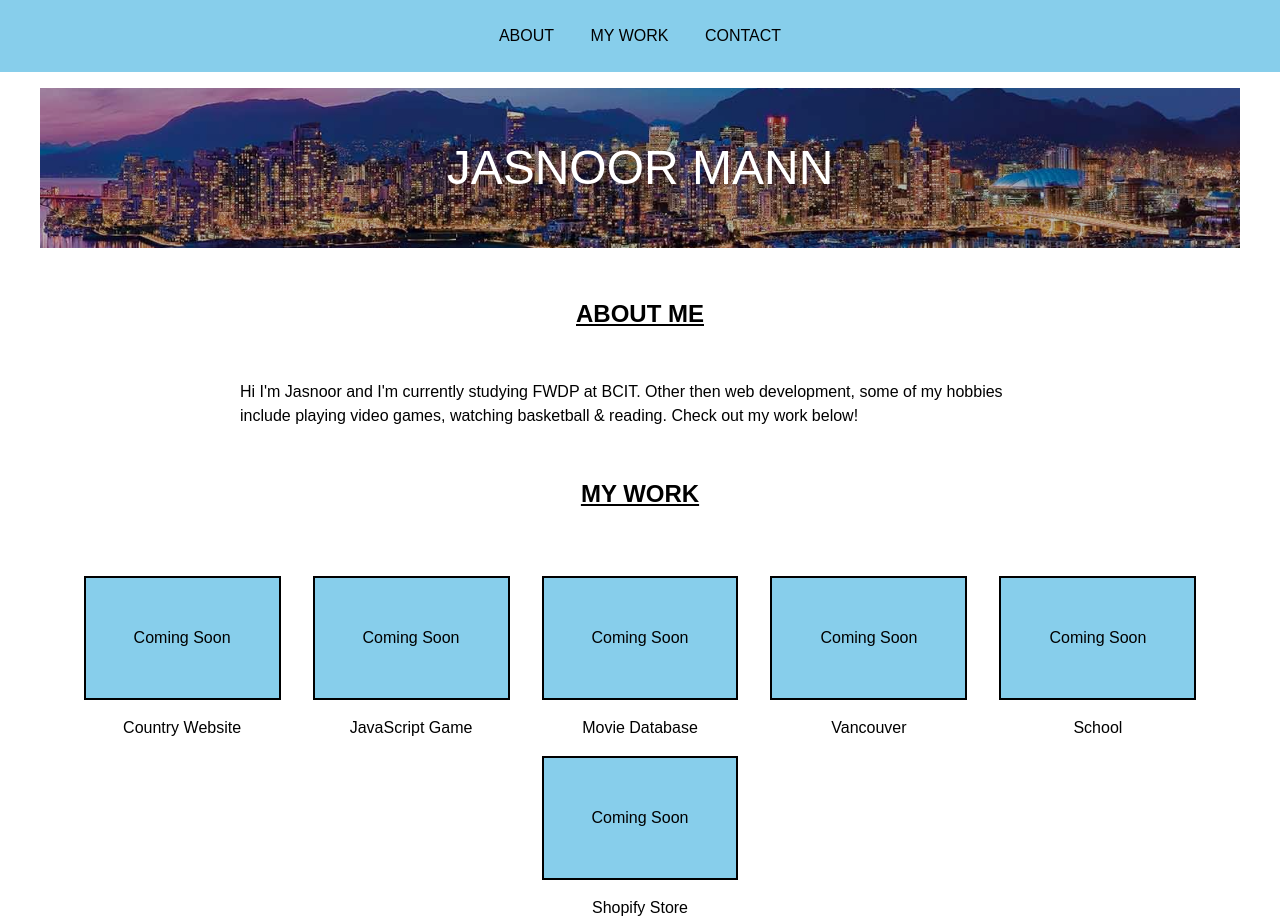
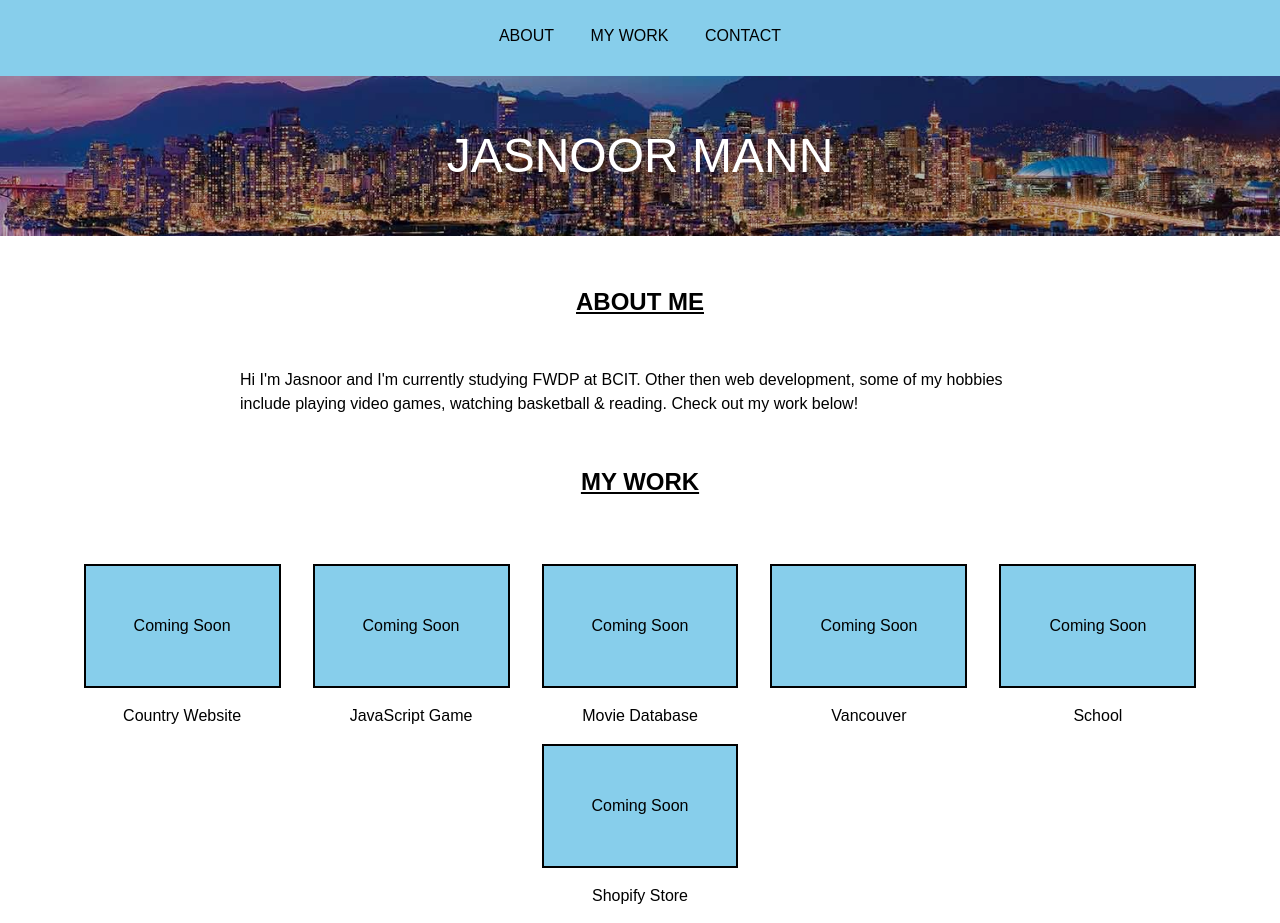
Before and after one commit to JasnoorM17/landing-page, a plain HTML site: page index.html in a window 1280 px wide. Shown: the top 923 px of the page. Drawn offline with Linux system fonts and the light colour scheme; a web font is replaced by a local one.

Commit message:
fix site header padding

```diff
--- a/styles/styles.css
+++ b/styles/styles.css
@@ -48,6 +48,7 @@ a:focus {
     align-items: center;
     justify-content: space-between;
     background-color: skyblue;
+    padding-bottom: 0.25rem;
 }
 
 
@@ -63,6 +64,8 @@ a:focus {
 /* Vancouver skyline */
 .banner {
 	position: relative;
+    margin: 0;
+    padding: 0;
 }
 
 .banner img {
```
